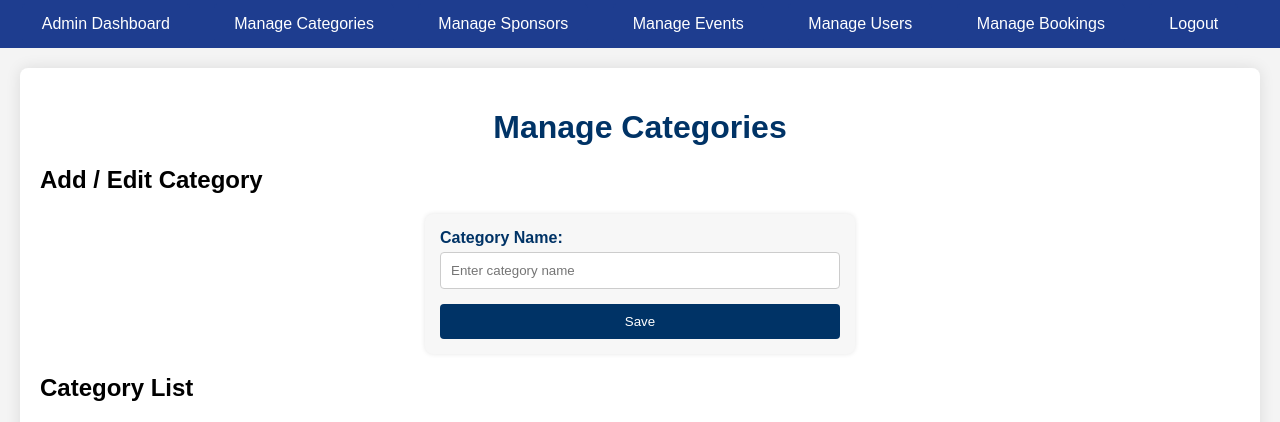
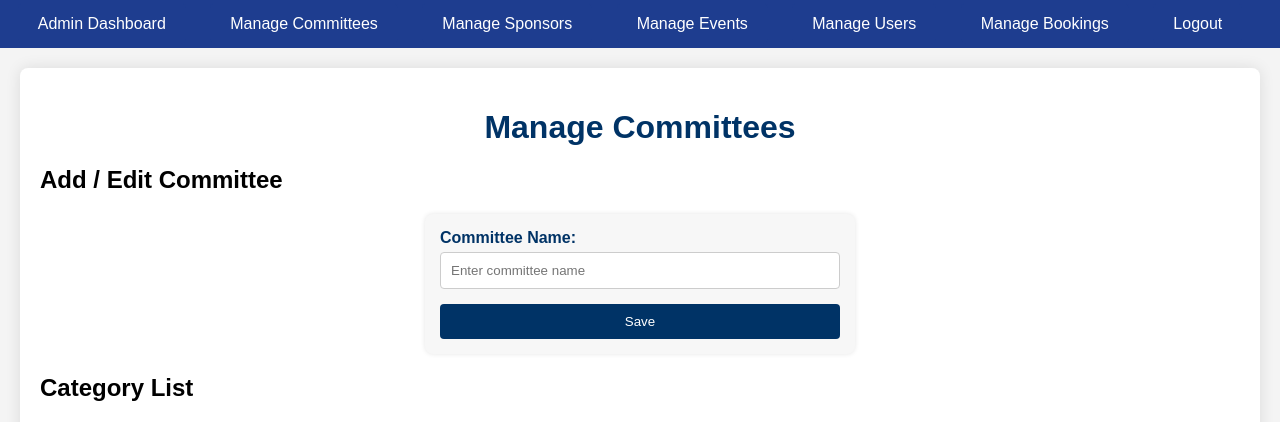
Before and after one commit to RajSapale04/OSC-EMS, a PHP site: page /admin/manage_categories.php in a window 1280 px wide. Shown: the top 422 px of the page. Run offline with PHP 8.4, Linux system fonts and the light colour scheme; the visitor is signed in with stand-in values (Sample User, id 1); data that the repository does not hold is empty.

Commit message:
css changes

```diff
--- a/admin/dashboard.php
+++ b/admin/dashboard.php
@@ -41,7 +41,7 @@ FROM bookings")->fetch_assoc();
 
         <div class="dashboard-summary">
             <div class="summary-box">
-                <h3>Total Categories</h3>
+                <h3>Total Committees</h3>
                 <p><?php echo $categories['total']; ?></p>
             </div>
 
--- a/admin/login.php
+++ b/admin/login.php
@@ -20,10 +20,12 @@ if (isset($_POST['login'])) {
     $result = mysqli_query($conn, $query);
 
     if (mysqli_num_rows($result) > 0) {
+
         // Admin found, create session variables
         $admin = mysqli_fetch_assoc($result);
         $_SESSION['admin_id'] = $admin['id'];
         $_SESSION['admin_name'] = $admin['username'];
+
 
         // Redirect to the admin dashboard
         header("Location: dashboard.php");
--- a/admin/manage_categories.php
+++ b/admin/manage_categories.php
@@ -37,15 +37,15 @@ if (isset($_GET['delete_id'])) {
     <?php include ("navbar.php"); ?>
     <div class="admin-container">
         <div class="admin-header">
-            <h1>Manage Categories</h1>
+            <h1>Manage Committees</h1>
         </div>
 
         <div class="admin-content">
-            <h2>Add / Edit Category</h2>
+            <h2>Add / Edit Committee</h2>
             <form method="post" action="" class="category-form">
                 <input type="hidden" name="category_id" id="category_id">
-                <label for="name">Category Name:</label>
-                <input type="text" name="name" id="name" required placeholder="Enter category name">
+                <label for="name">Committee Name:</label>
+                <input type="text" name="name" id="name" required placeholder="Enter committee name">
                 <button type="submit" class="btn-submit">Save</button>
             </form>
 
--- a/admin/manage_events.php
+++ b/admin/manage_events.php
@@ -61,7 +61,7 @@ if (isset($_GET['delete_id'])) {
                 <label for="description">Description:</label>
                 <textarea name="description" id="description" required placeholder="Enter event description"></textarea>
 
-                <label for="category_id">Category:</label>
+                <label for="category_id">Committee:</label>
                 <select name="category_id" id="category_id" required>
                     <?php while ($row = $categories->fetch_assoc()): ?>
                         <option value="<?php echo $row['id']; ?>"><?php echo $row['name']; ?></option>
@@ -88,7 +88,7 @@ if (isset($_GET['delete_id'])) {
                         <th>ID</th>
                         <th>Name</th>
                         <th>Description</th>
-                        <th>Category</th>
+                        <th>Committee</th>
                         <th>Sponsor</th>
                         <th>Date</th>
                         <th>Actions</th>
--- a/admin/navbar.php
+++ b/admin/navbar.php
@@ -18,7 +18,7 @@ if (!isset($_SESSION['admin_id'])) {
     <nav class="navbar-admin">
         <ul>
             <li><a href="dashboard.php">Admin Dashboard</a></li>
-            <li><a href="manage_categories.php">Manage Categories</a></li>
+            <li><a href="manage_categories.php">Manage Committees</a></li>
             <li><a href="manage_sponsors.php">Manage Sponsors</a></li>
             <li><a href="manage_events.php">Manage Events</a></li>
             <li><a href="manage_users.php">Manage Users</a></li>
--- a/user/bookings.css
+++ b/user/bookings.css
@@ -85,6 +85,8 @@ body {
     background-color: #e60000;
 }
 
+
+
 /* Responsive Design */
 @media screen and (max-width: 768px) {
     .bookings-table table {
--- a/user/events.css
+++ b/user/events.css
@@ -73,6 +73,12 @@ body {
 .btn:hover {
     background-color: #45a049;
 }
+/* Additional style for the 'Already Registered' text */
+.registered {
+    color: #ff0000;
+    font-weight: bold;
+}
+
 
 /* Responsive Design */
 @media screen and (max-width: 768px) {
```
Also changed, not shown: user/bookings.php (+12 -0 lines), user/events.php (+22 -4 lines), user/login.css (+5 -5 lines), user/login.php (+10 -1 lines).
